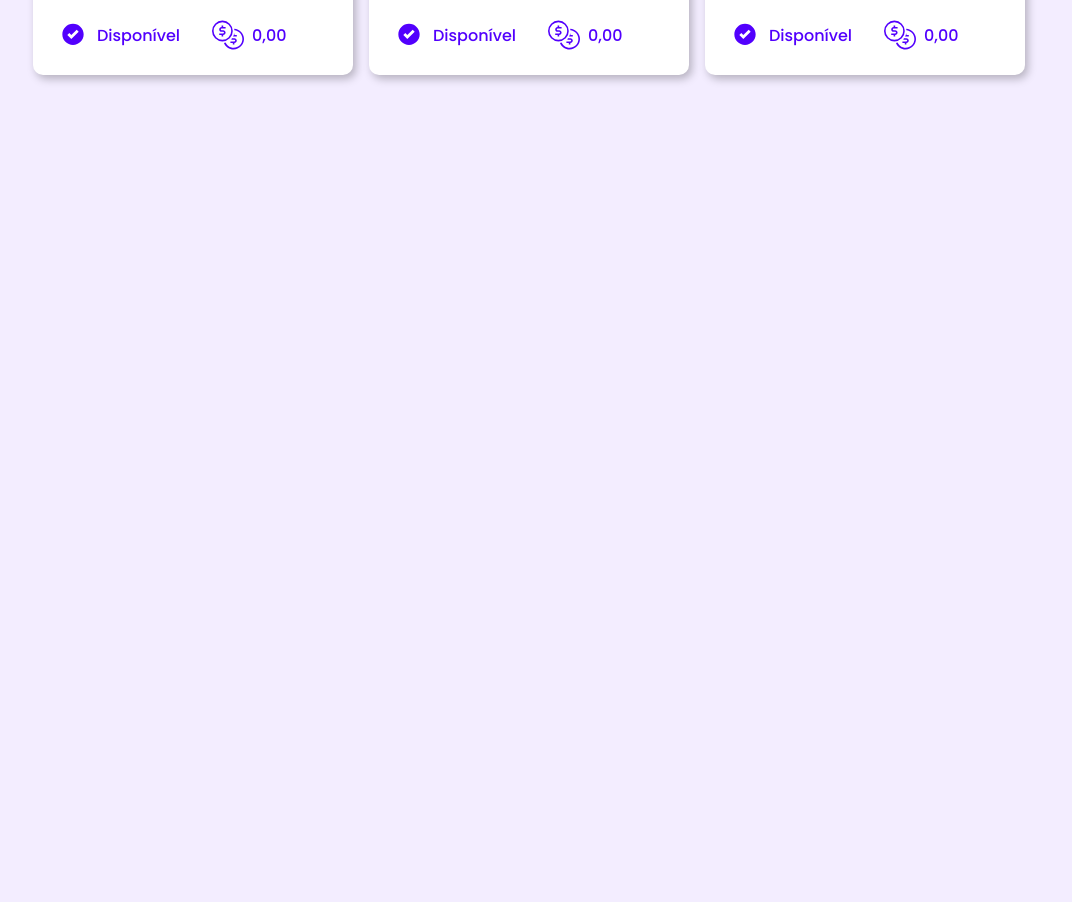
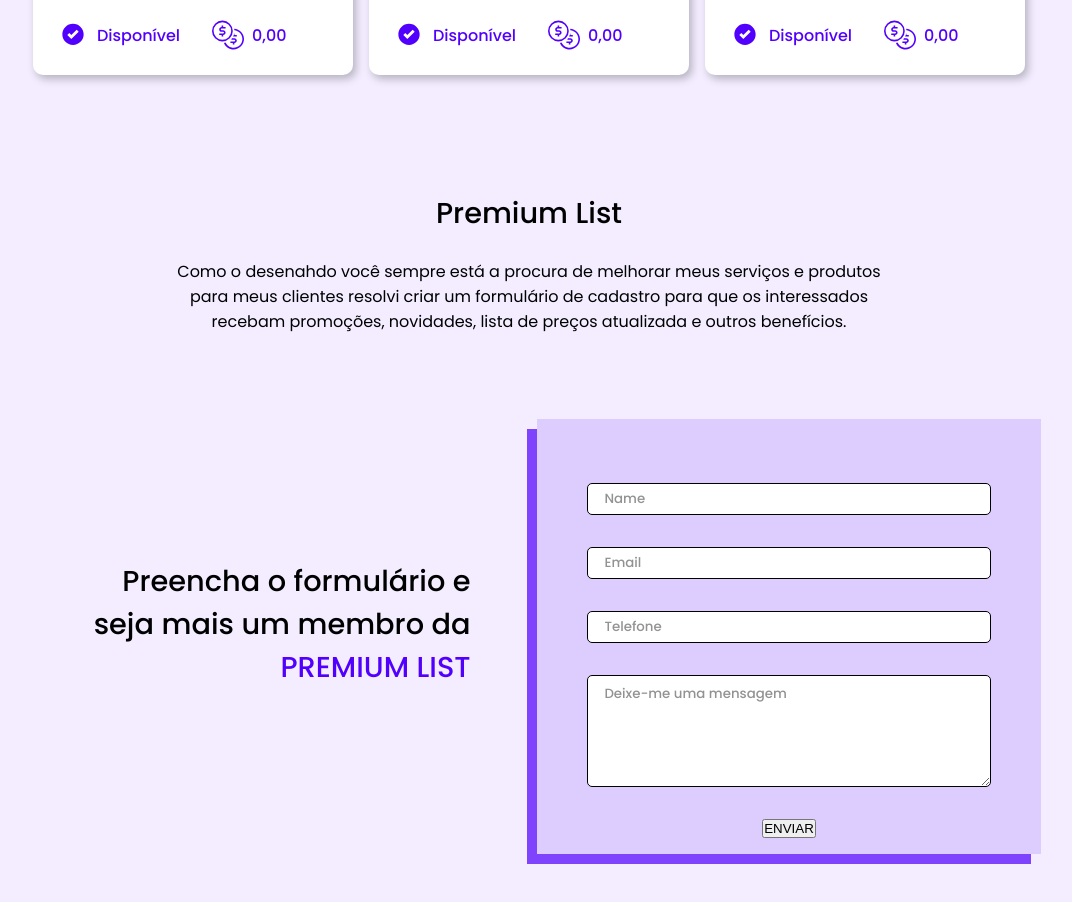
Before and after one commit to leoleodev/desenh4ndo_voce, a React (Vite) app: page / in a window 1280 px wide. Shown: the part 2280-3182 px from the top of the page, without its empty margins (111-1183 px from the left). Before the commit the page ends 2448 px from the top, so only its background shows below. Built offline with nearby package versions, Linux system fonts and the light colour scheme.

Commit message:
form section in progress

```diff
--- /dev/null
+++ b/src/components/FromSection.tsx
@@ -0,0 +1,32 @@
+
+import Styles from '../styles/modules/FormSection.module.css'
+
+export function FormSection(){
+    return(
+        <section className={Styles.sectionFormContainer}>
+            <div className={Styles.firstContent}>
+                <h2>Premium List</h2>
+                <h4>
+                    Como o desenahdo você sempre está a procura de melhorar meus
+                     serviços e produtos para meus clientes resolvi criar um
+                     formulário de cadastro para que os interessados recebam
+                     promoções, novidades, lista de preços atualizada e outros
+                     benefícios.
+                </h4>
+            </div>
+            <div className={Styles.secondContent}>
+                <h2>
+                    Preencha o formulário e seja mais um membro da <span>PREMIUM LIST</span>
+                </h2>
+                <form>
+                    <input type="text" name="name" id="name" placeholder='Name'/>
+                    <input type="email" name="email" id="email" placeholder='Email'/>
+                    <input type="tel" name="tel" id="tel" placeholder="Telefone" />
+                    <textarea name="textArea" id="textArea" placeholder='Deixe-me uma mensagem'></textarea>
+
+                    <button type="button" id="buttonSubmit">ENVIAR</button>
+                </form>
+            </div>
+        </section>
+    );
+}
--- a/src/pages/App.tsx
+++ b/src/pages/App.tsx
@@ -1,3 +1,4 @@
+import { FormSection } from "../components/FromSection"
 import { HeaderBar } from "../components/HeaderBar"
 import { HeaderMain } from "../components/HeaderMain"
 import { MovieSection } from "../components/MovieSection"
@@ -28,6 +29,7 @@ function App() {
 
         <section className="section2">
           <ServicesSection />
+          <FormSection />
         </section>
 
         <section className="section3">
--- a/src/styles/global.css
+++ b/src/styles/global.css
@@ -141,4 +141,6 @@ main{
     align-items: center;
     justify-content: center;
 
+    gap: 2rem;
+
 }
--- /dev/null
+++ b/src/styles/modules/FormSection.module.css
@@ -0,0 +1,97 @@
+
+.sectionFormContainer{
+    width: 100%;
+    height: 100vh;
+
+    display: flex;
+    flex-direction: column;
+    align-items: center;
+    justify-content: space-evenly;
+
+    gap: 1rem 0;
+}
+
+.firstContent{
+
+    width: 70%;
+
+    display: flex;
+    flex-direction: column;
+    align-items: center;
+    justify-content: center;
+
+    text-align: center;
+
+}
+
+.secondContent{
+    width: 100%;
+
+    display: grid;
+    grid-template-columns: 1fr 1fr;
+    place-items: center;
+
+    gap: 1rem;
+}
+
+.secondContent h2{
+    width: 80%;
+    text-align: right;
+}
+.secondContent span{
+    color: var(--purpleDark);
+}
+
+form{
+    width: 100%;
+
+    background: var(--purpleShade1);
+
+    display: flex;
+    flex-direction: column;
+    align-items: center;
+    justify-content: center;
+
+    gap: 2rem 0;
+    padding: 4rem 0 1rem 0;
+
+    box-shadow: -10px 10px 0 var(--purpleButton);
+}
+input{
+    width: 80%;
+    height: 2rem;
+
+    border: 1px solid black;
+    border-radius: 5px;
+
+    padding: 0 1rem;
+    color: #000;
+    font-family: 'Poppins', sans-serif;
+    font-weight: 500;
+}
+
+textarea{
+    width: 80%;
+    height: 7rem;
+
+    border: 1px solid black;
+    border-radius: 5px;
+
+    padding: 0.5rem 1rem;
+}
+
+::-webkit-input-placeholder  {
+    color:var(--textSecondary);
+    font-family: 'Poppins', sans-serif;
+    font-weight: 500;
+}
+input:-moz-placeholder {
+    color:var(--textSecondary);
+    font-family: 'Poppins', sans-serif;
+    font-weight: 500;
+ }
+textarea:-moz-placeholder {
+    color:var(--textSecondary);
+    font-family: 'Poppins', sans-serif;
+    font-weight: 500;
+ }
--- a/src/styles/modules/MovieSection.module.css
+++ b/src/styles/modules/MovieSection.module.css
@@ -52,7 +52,7 @@ h2{
     }
     .text{
             text-align: center;
-        }
+    }
 
 }
 @media(max-width: 720px){
--- a/src/styles/modules/ServicesSection.module.css
+++ b/src/styles/modules/ServicesSection.module.css
@@ -1,7 +1,7 @@
 
 .ServicesSectionContainer{
     width: 100%;
-    height: 100vh;
+    height: auto;
 
     margin-top: 3rem;
 
```
